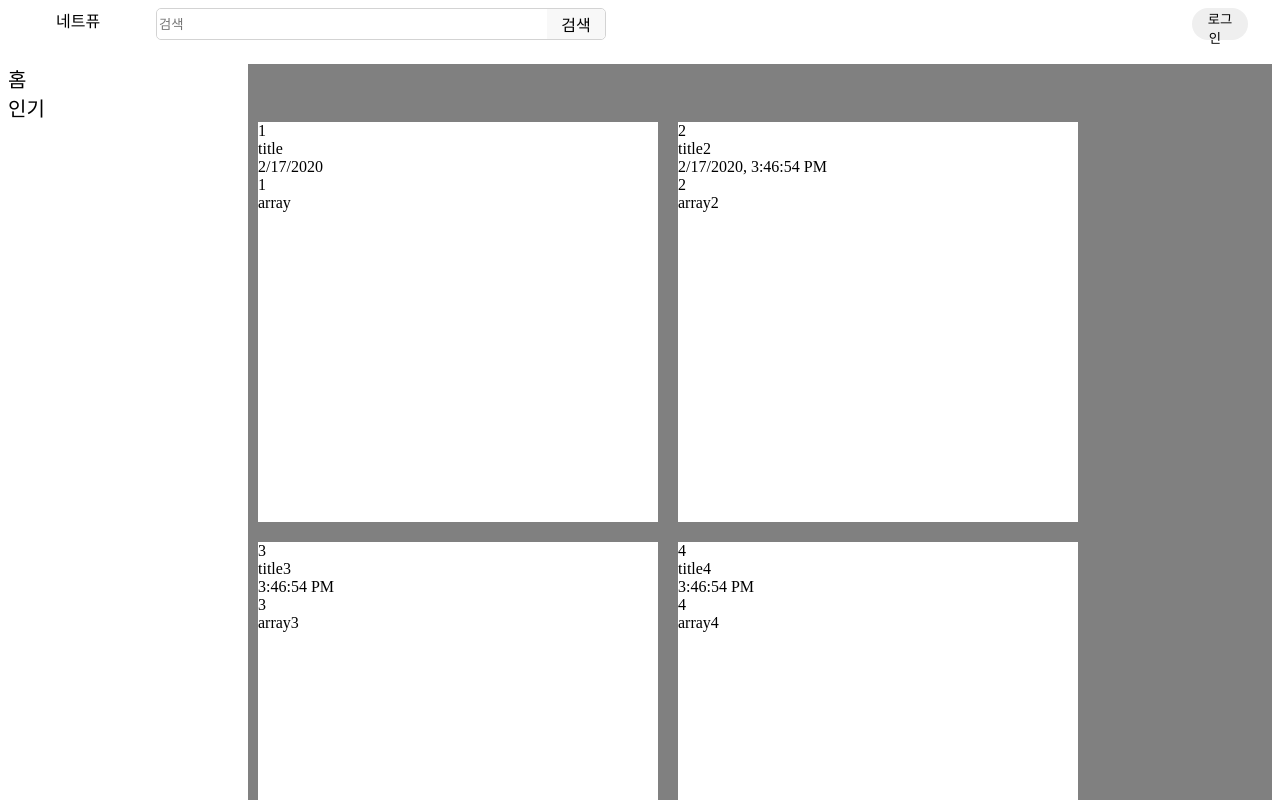
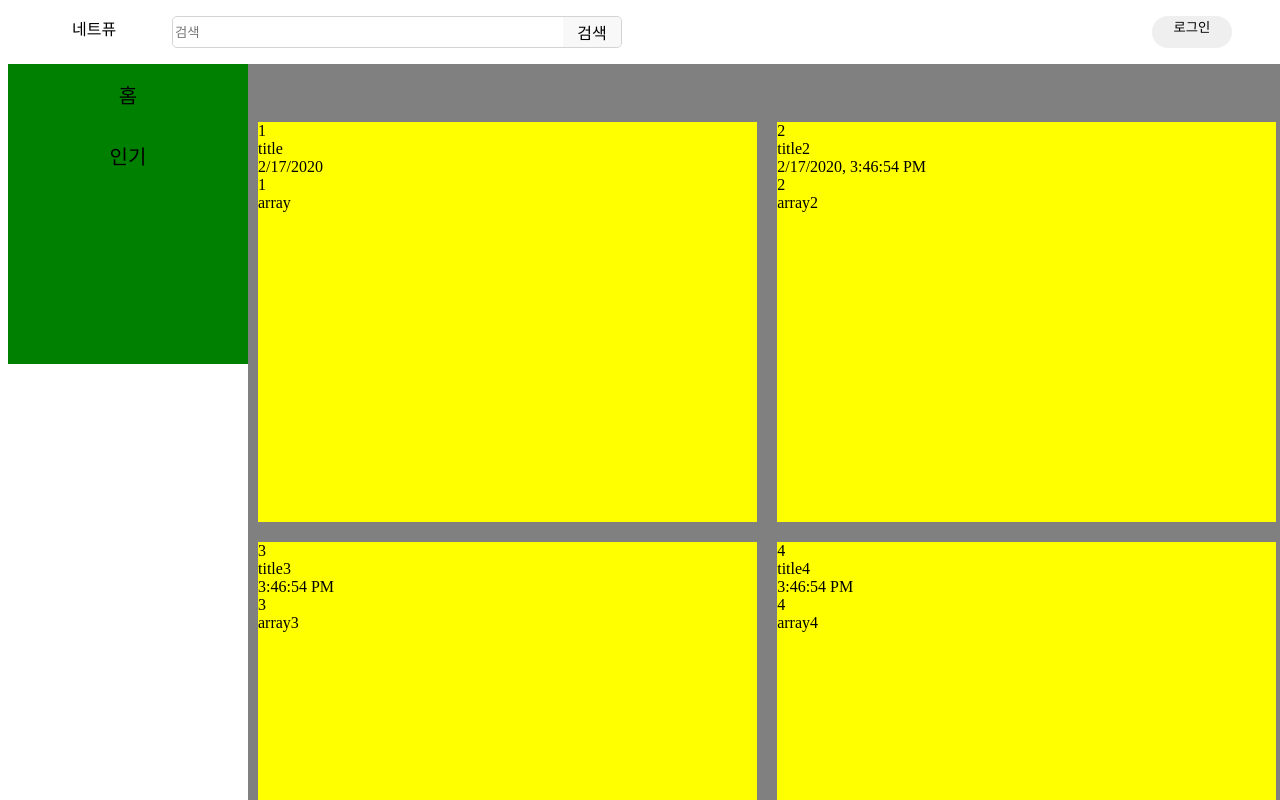
Before and after one commit to justdotiung/toy, a React app: page / in a window 1280 px wide. Shown: the top 800 px of the page. Built offline with nearby package versions, Linux system fonts and the light colour scheme.

Commit message:
css 적용

```diff
--- a/components/auth/Auth.jsx
+++ b/components/auth/Auth.jsx
@@ -1,5 +1,6 @@
 import React from 'react';
 import styled from 'styled-components';
+import AuthButton from './AuthButton';
 
 const AuthBlock = styled.div`
     width: 100%;
@@ -11,16 +12,25 @@ const AuthBlock = styled.div`
 `;
 
 const AuthForm = styled.div`
-    width: 400px;
+    width: 500px;
     height: 600px;
-    background: red;
+    border: 1px solid blue;
+    border-radius: 10px;
+
+    .logo{
+
+        border: 1px solid red;
+    }
+
 `;
 
 const Login = () => {
     return (
         <AuthBlock>
             <AuthForm>
-
+            <div className="logo">로고</div>
+            <AuthButton>로그인</AuthButton>
+            <AuthButton to="/">취소</AuthButton>
             </AuthForm>
         </AuthBlock>
     );
--- /dev/null
+++ b/components/auth/AuthButton.jsx
@@ -0,0 +1,27 @@
+import React from "react";
+import { Link } from "react-router-dom";
+import styled, { css } from "styled-components";
+
+const StyleButton = styled.button`
+  border: none;
+  outline: none;
+  width: 100%;
+  height: 40px;
+  background: red;
+  :hover {
+    cursor: pointer;
+  }
+`;
+
+const LinkBlock = css`
+  ${StyleButton}
+`;
+const ButtonBlock = css`
+  ${StyleButton}
+`;
+
+const AuthButton = ({ to, ...rest }) => {
+  return <>{to ? <LinkBlock to {...rest} /> : <ButtonBlock {...rest} />}</>;
+};
+
+export default AuthButton;
--- a/components/commons/aticle/Sidebar.jsx
+++ b/components/commons/aticle/Sidebar.jsx
@@ -9,10 +9,20 @@ const SideWrapper = styled.div`
   height: 300px;
   display: flex;
   flex-direction: column;
+  background:green;
+
+  @media (max-width: 1070px) {
+    width: 100px;
+  }
 `;
 
 const LinkWrapper = styled(Link)`
+  padding: 1rem;
   font-size:1.25rem;
+  text-align: center;
+  :hover{
+    background: red;
+  }
 `;
 
 const Sidebar = () => {
--- a/components/commons/header/Header.jsx
+++ b/components/commons/header/Header.jsx
@@ -7,14 +7,16 @@ import styled from "styled-components";
 const HeaderBlock = styled.div`
   width: 100%;
   background: rgba(255, 255, 255, 0.8);
-  display: flex;
   height: 56px;
+  top: 0;
   position: fixed;
   z-index: 1;
 `;
 
 const ButtonWrapper = styled.button`
-  width: 3.5rem;
+  width: 5rem;
+  display: flex;
+  justify-content: center;
   height: 2rem;
   border: none;
   outline: none;
@@ -26,6 +28,11 @@ const ButtonWrapper = styled.button`
   }
 `;
 
+const MarginBlock = styled.div`
+  padding: 1rem;
+  display: flex;
+`;
+
 const WhiteSpace = styled.div`
   height: 56px;
 `;
@@ -34,13 +41,15 @@ const Header = () => {
   return (
     <>
       <HeaderBlock>
-        <Logo />
-        <Form />
-        <ButtonWrapper>
-          <Link to="/login" style={{ marginRight: "10px" }}>
-            로그인
+        <MarginBlock>
+          <Link to="/">
+            <Logo />
           </Link>
-        </ButtonWrapper>
+          <Form />
+          <ButtonWrapper>
+            <Link to="/login">로그인</Link>
+          </ButtonWrapper>
+        </MarginBlock>
       </HeaderBlock>
       <WhiteSpace />
     </>
--- a/components/main/First.jsx
+++ b/components/main/First.jsx
@@ -13,6 +13,10 @@ const WhiteSpace = styled.div`
   width: 240px;
   height: 10px;
   float:left;
+
+  @media (max-width: 1070px) {
+    width: 100px;
+  }
 `;
 
 const Items = styled.div`
--- a/components/main/MainItem.jsx
+++ b/components/main/MainItem.jsx
@@ -3,10 +3,27 @@ import styled from "styled-components";
 import { Link } from "react-router-dom";
 
 const ItemWrapper = styled.div`
-  width: 400px;
+  width: calc(100% - 10px);
+  max-width: calc(100% - 70%);
+  min-width: 400px;
   height: 400px;
   background: white;
   margin: 10px;
+  transition: 0.1s;
+
+  @media (max-width: 1510px) {
+    background: yellow;
+    max-width: calc(100% - 52%);
+  }
+  @media (max-width: 1070px) {
+    max-width: 100%;
+    background: red;
+  }
+
+  :hover {
+    transform: scale(0.97);
+    opacity: 0.8;
+  }
 `;
 
 const MainItem = ({ data }) => {
--- a/index.css
+++ b/index.css
@@ -1,4 +1,6 @@
 body {
+  height: 100%;
+  width: 100%;
 }
 
 * {
```
Also changed, not shown: 1 other file (tests, documents, lock files or other folders).
